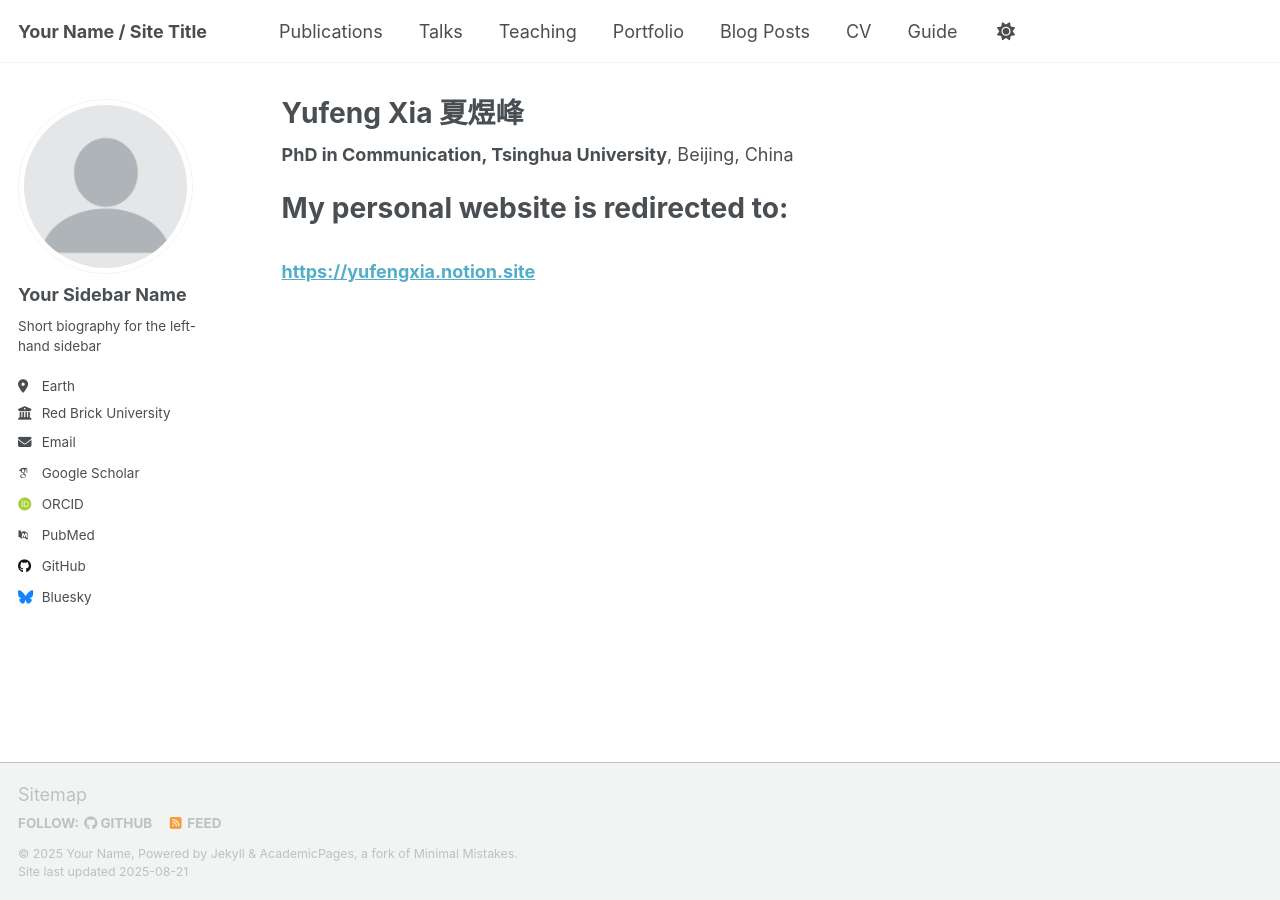
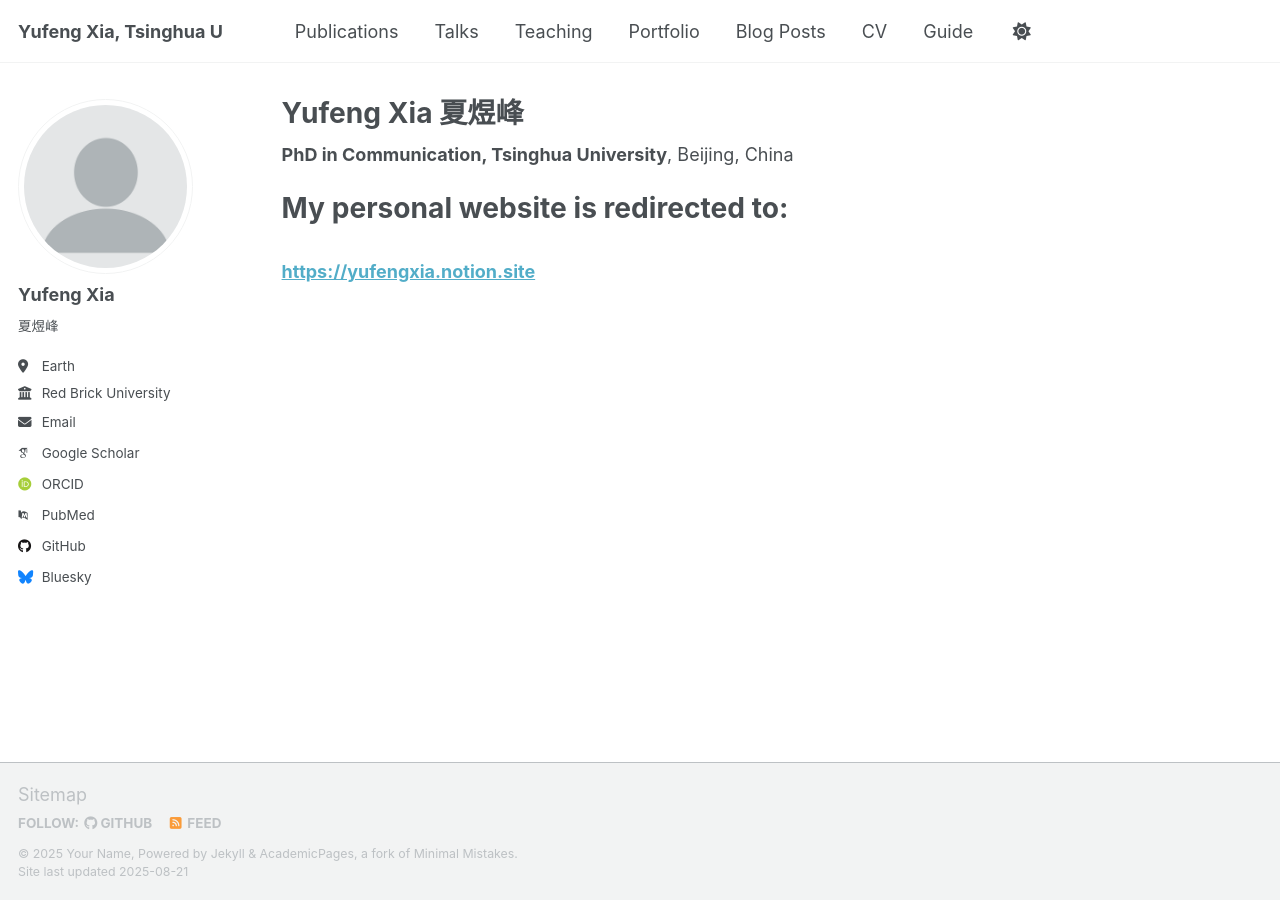
Before and after one commit to YufengXia/yufengxia.github.io, a Jekyll site: the page built from _pages/about.md, in a window 1280 px wide. Built offline with Jekyll 4.4.1, drawn with Linux system fonts in a browser that asks for light colours; some web fonts are replaced; a script that is not in the unit is left out.

Commit message:
Update _config.yml

```diff
--- a/_config.yml
+++ b/_config.yml
@@ -9,7 +9,7 @@
 # Basic Site Settings
 locale                   : "en-US"
 site_theme               : "default" # Currently available options are "default", "air"
-title                    : "Your Name / Site Title"
+title                    : "Yufeng Xia, Tsinghua U"
 title_separator          : "-"
 name                     : &name "Your Name"
 description              : &description "personal description"
@@ -23,9 +23,9 @@ repository               : "academicpages/academicpages.github.io"
 author:
   # Biographic information
   avatar           : "profile.png"
-  name             : "Your Sidebar Name"
-  pronouns         : # example: "she/her"
-  bio              : "Short biography for the left-hand sidebar"
+  name             : "Yufeng Xia"
+  pronouns         : # example: "he/his"
+  bio              : "夏煜峰"
   location         : "Earth"
   employer         : "Red Brick University"
   uri              : # URL
```
